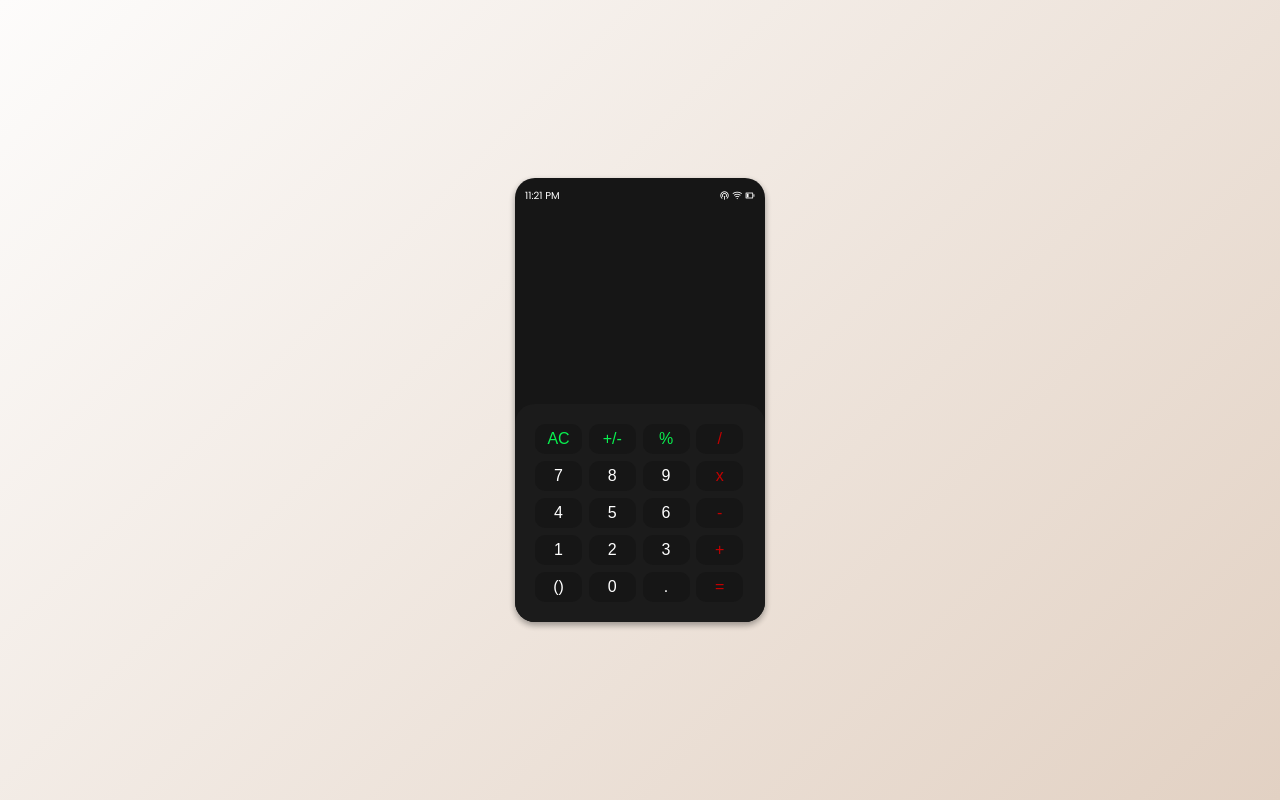
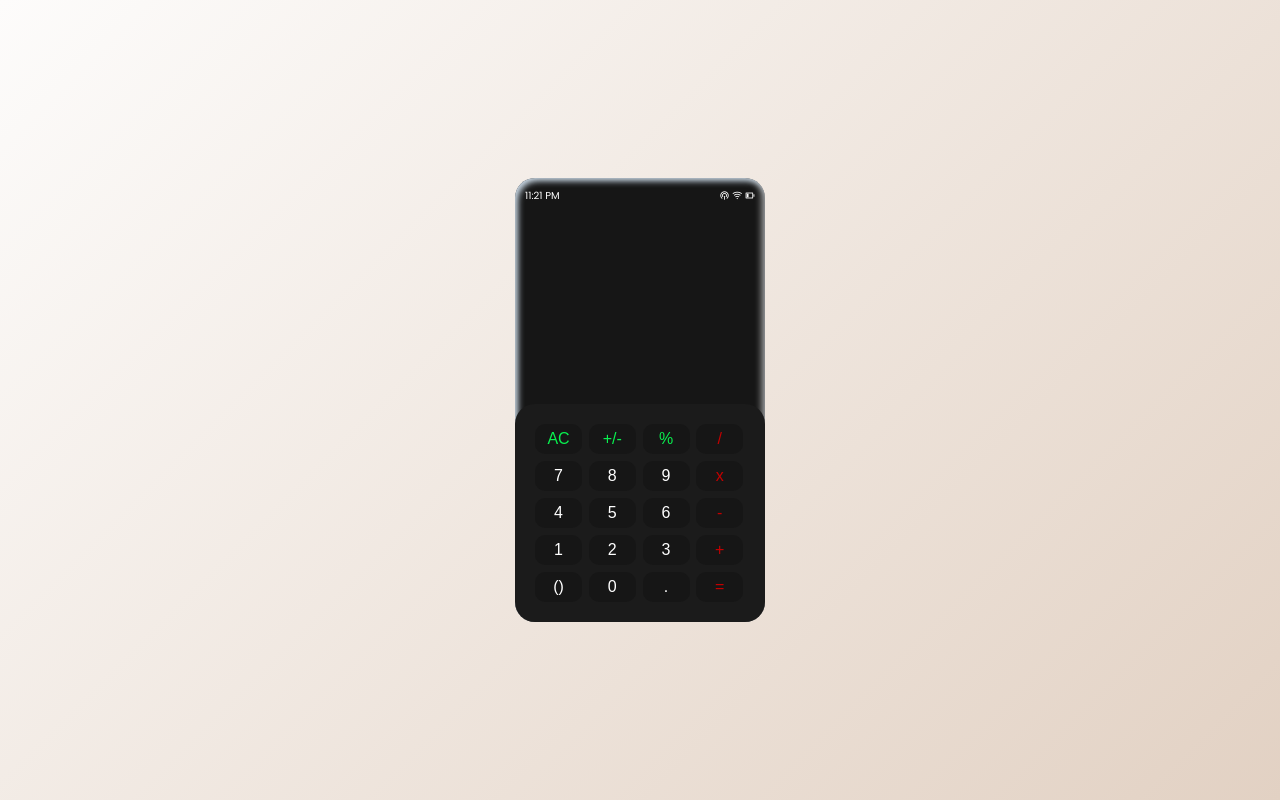
Before and after one commit to Aamir825/calculator, a plain HTML site: page index.html in a window 1280 px wide. Drawn offline with nearby package versions, Linux system fonts and the light colour scheme.

Commit message:
4rth commit

```diff
--- a/style.css
+++ b/style.css
@@ -21,7 +21,7 @@ body{
     left: 50%;
     transform: translate(-50%,-50%);
     border-radius: 2rem;
-    box-shadow: rgba(0, 0, 0, 0.16) 0px 3px 6px, rgba(0, 0, 0, 0.23) 0px 3px 6px;
+    box-shadow: rgb(204, 219, 232) 3px 3px 6px 0px inset, rgba(255, 255, 255, 0.5) -3px -3px 6px 1px inset;
 }
 .calculator-back .topbar{
     display: flex;
```
